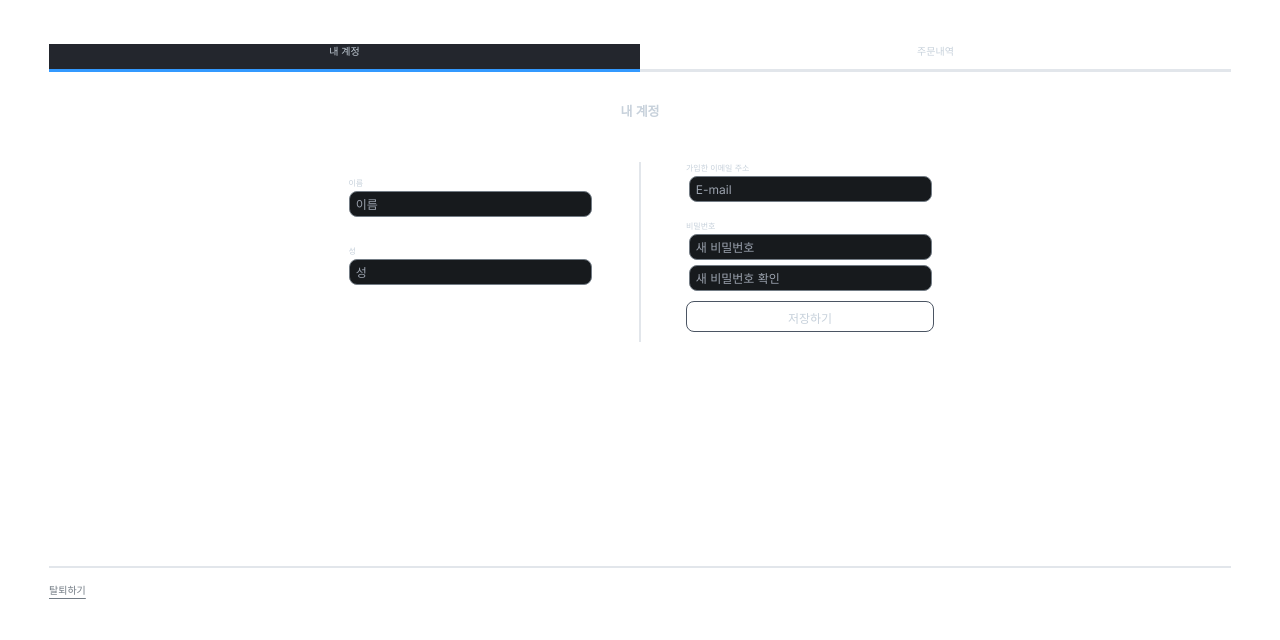
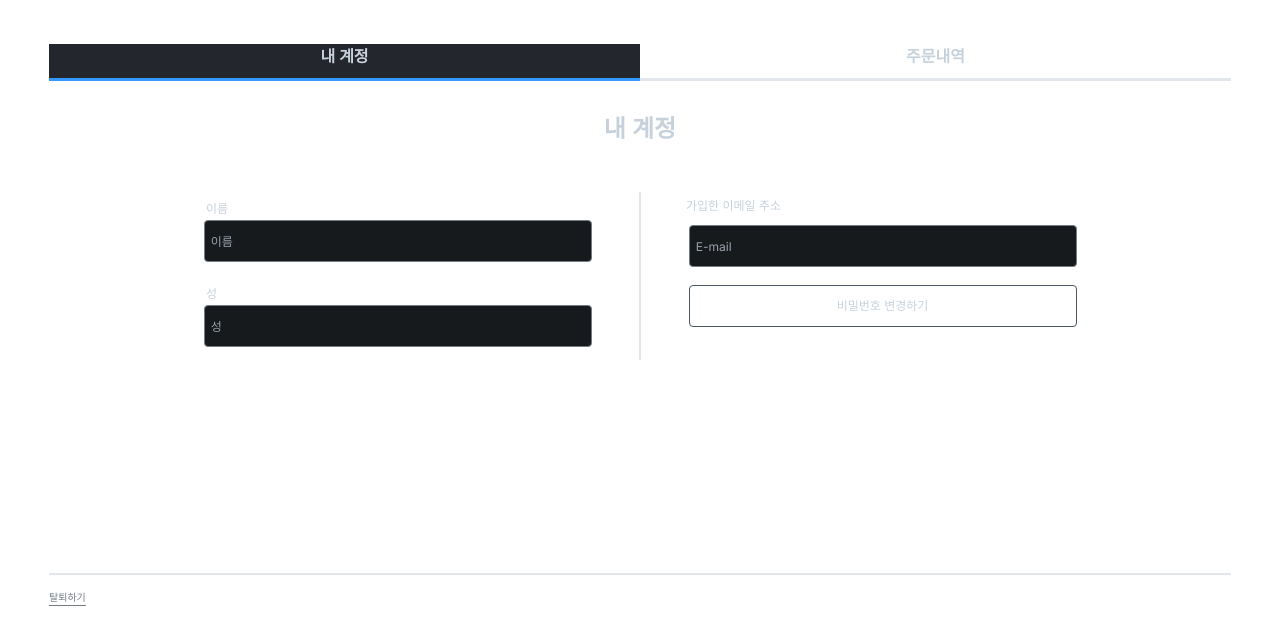
Before and after one commit to www-r/3D-FE, a Next.js app: page /my-page/setting in a window 1280 px wide. Shown: the top 640 px of the page. Built offline with nearby package versions, Linux system fonts and the light colour scheme.

Commit message:
feat: :sparkles: 마이페이지 수정
- 코드 분기

- 디자인 수정

- client component에 따른 함수 추가

```diff
--- a/src/app/my-page/orderHistory/page.tsx
+++ b/src/app/my-page/orderHistory/page.tsx
@@ -1,9 +1,5 @@
-import MyOrderHistory from '@/components/myPage/orderHistory/MyOrderHistroy'
+import MyOrderHistory from '@/components/myPage/orderHistory/MyOrderHistory'
 
 export default function OrderHistoryPage() {
-  return (
-    <>
-      <MyOrderHistory />
-    </>
-  )
+  return <></>
 }
--- a/src/components/myPage/MyPageNav.tsx
+++ b/src/components/myPage/MyPageNav.tsx
@@ -8,14 +8,14 @@ interface Props {
 
 export default function MyPageNav({ setSelectedTab, selectedTab }: Props) {
   return (
-    <div className="mt-8 flex">
+    <div className="mt-8 flex text-[1.6rem] font-semibold">
       <div
         onClick={() => setSelectedTab(true)}
         className={`${
           selectedTab ? 'border-primary-main bg-bg-2' : 'border-transparent-navy-30 '
         } flex w-full items-center justify-center  border-b-[0.3rem] hover:border-primary-main hover:bg-bg-2`}
       >
-        <button className="mb-4 h-full w-full text-[1rem]">내 계정</button>
+        <button className="mb-4 h-full w-full">내 계정</button>
       </div>
       <div
         onClick={() => setSelectedTab(false)}
@@ -23,7 +23,7 @@ export default function MyPageNav({ setSelectedTab, selectedTab }: Props) {
           !selectedTab ? 'border-primary-main bg-bg-2 ' : 'border-transparent-navy-30 '
         } flex w-full items-center justify-center  border-b-[0.3rem] hover:border-primary-main hover:bg-bg-2`}
       >
-        <button className="mb-4 h-full w-full text-[1rem]">주문내역</button>
+        <button className="mb-4 h-full w-full">주문내역</button>
       </div>
     </div>
   )
--- a/src/components/myPage/orderHistory/calendar/MyOrderCalendar.tsx
+++ b/src/components/myPage/orderHistory/calendar/MyOrderCalendar.tsx
@@ -86,7 +86,7 @@ export default function MyOrderCalendar() {
 
   return (
     <div className="mb-8 mt-6 flex w-[65%] text-neutral-navy-200">
-      <div className="rounded-lg flex border border-gray-600 bg-neutral-navy-950 p-2.5 placeholder-gray-400 focus:border-blue-500 focus:ring-blue-500 sm:text-sm">
+      <div className="flex rounded-sm border border-gray-600 bg-neutral-navy-950 p-2.5 placeholder-gray-400 focus:border-blue-500 focus:ring-blue-500 sm:text-sm">
         {/* 조회 시작날짜 캘린더 */}
         <DatePicker
           locale={ko}
@@ -111,7 +111,7 @@ export default function MyOrderCalendar() {
 
       <span className="mx-8 pt-2 text-center text-[1.6rem]">~</span>
 
-      <div className="rounded-lg flex border border-gray-600 bg-neutral-navy-950 p-2.5 placeholder-gray-400 focus:border-blue-500 focus:ring-blue-500 sm:text-sm">
+      <div className="flex rounded-sm border border-gray-600 bg-neutral-navy-950 p-2.5 placeholder-gray-400 focus:border-blue-500 focus:ring-blue-500 sm:text-sm">
         {/* 조회 종료날짜 캘린더 */}
         <DatePicker
           locale={ko}
--- a/src/components/myPage/setting/MyAccountSetting.tsx
+++ b/src/components/myPage/setting/MyAccountSetting.tsx
@@ -4,79 +4,133 @@
 'use client'
 import React, { useState } from 'react'
 import AccountDeleteModal from './AccountDelete'
+import { tr } from 'date-fns/locale'
+import { useForm } from 'react-hook-form'
 
 export default function MyAccountSetting() {
+  const {
+    register,
+    handleSubmit,
+    getValues,
+    formState: { isDirty, errors, isValid },
+  } = useForm()
+
+  // 비밀번호 변경 input Visibility
+  const [passwordChangeVisibility, setPasswordChangeVisibility] = useState(false)
   //탈퇴 동의 체크 여부 state
   const [deleteAccepted, setDeleteAccepted] = useState(false)
   //모달창 출력 여부 state
   const [showModal, setShowModal] = useState(false)
+
+  const handlePasswordChangeInputVisibility = () => {
+    setPasswordChangeVisibility(true)
+  }
 
   const handleModalClose = () => {
     setShowModal(false)
     setDeleteAccepted(false)
   }
 
+  const onSubmit = () => {
+    console.log('')
+  }
+
   return (
     <section>
       <div className="flex flex-col items-center justify-center">
-        <h1 className="mb-[4rem] mt-[3rem] text-[1.3rem] font-semibold">내 계정</h1>
-        <form className="mb-[19%] flex">
+        <h1 className="mb-[4rem] mt-[3rem] text-[2.4rem] font-semibold">내 계정</h1>
+        <form className="mb-[18%] flex" onSubmit={handleSubmit(onSubmit)}>
           {/* 성, 이름 Input */}
           <div className="flex flex-col">
-            <div className="mx-1 my-5 flex flex-col">
-              <h4 className="my-1 text-[0.8rem]">이름</h4>
+            <div className="mx-1 my-4 flex flex-col">
+              <h4 className="m-1 text-[1.2rem]">이름</h4>
               <input
                 type="text"
                 name="firstName"
                 placeholder="이름"
-                className="focus:ring-primary-600 focus:border-primary-600 rounded-lg h-[2.6rem] w-[24.3rem] border border-neutral-navy-300 bg-neutral-navy-950 p-2.5 dark:border-gray-600 dark:bg-neutral-navy-950 dark:placeholder-gray-400 dark:focus:border-blue-500 dark:focus:ring-blue-500 sm:text-sm"
+                className="disabled readonly h-[4.2rem] w-[38.8rem] rounded-sm border border-neutral-navy-300 bg-neutral-navy-950 p-2.5 focus:border-blue-500 focus:ring-blue-500 sm:text-sm"
               />
             </div>
 
-            <div className="mx-1 my-5 flex flex-col">
-              <h4 className="my-1 text-[0.8rem] ">성</h4>
+            <div className="mx-1 my-4 flex flex-col">
+              <h4 className="m-1 text-[1.2rem] ">성</h4>
               <input
                 type="text"
                 name="lastName"
-                className="focus:ring-primary-600 focus:border-primary-600 rounded-lg h-[2.6rem] w-[24.3rem] border border-neutral-navy-300 bg-neutral-navy-950 p-2.5 dark:border-gray-600 dark:bg-neutral-navy-950 dark:placeholder-gray-400 dark:focus:border-blue-500 dark:focus:ring-blue-500 sm:text-sm"
                 placeholder="성"
+                className="disabled readonly h-[4.2rem] w-[38.8rem] rounded-sm border border-neutral-navy-300 bg-neutral-navy-950 p-2.5 focus:border-blue-500 focus:ring-blue-500 sm:text-sm"
               />
             </div>
           </div>
 
-          <div className="mx-[4.5rem] h-[18rem] border border-transparent-navy-30"></div>
+          <div
+            className={`mx-[4.5rem] mt-2 ${
+              passwordChangeVisibility ? 'h-[29.2rem]' : 'h-[16.8rem]'
+            } border border-transparent-navy-30`}
+          ></div>
 
           {/* 가입한 이메일 주소, 비밀번호 */}
           <div className="flex flex-col">
-            <h4 className="mb-1 text-[0.8rem] ">가입한 이메일 주소</h4>
+            <h4 className="my-4 text-[1.2rem] ">가입한 이메일 주소</h4>
             <input
               type="email"
-              className="focus:ring-primary-600 focus:border-primary-600 rounded-lg mx-1 h-[2.6rem] w-[24.3rem] border border-neutral-navy-300 bg-neutral-navy-950 p-2.5 text-gray-900 dark:border-gray-600 dark:bg-neutral-navy-950 dark:text-white dark:placeholder-gray-400 dark:focus:border-blue-500 dark:focus:ring-blue-500 sm:text-sm"
               placeholder="E-mail"
+              className="disabled readonly mx-1 h-[4.2rem] w-[38.8rem] rounded-sm border border-neutral-navy-300 bg-neutral-navy-950 p-2.5 focus:border-blue-500 focus:ring-blue-500 sm:text-sm"
             />
 
-            {/* 비밀번호 Input */}
+            {/* 비밀번호 Input 변경내용 저장버튼*/}
+            {passwordChangeVisibility ? (
               <div className="mt-6 flex flex-col">
-              <h4 className="my-1 text-[0.8rem] ">비밀번호</h4>
+                <h4 className="m-1 text-[1.2rem] ">비밀번호</h4>
                 <input
                   type="password"
-                className="focus:ring-primary-600 focus:border-primary-600 rounded-lg mx-1 mb-2 h-[2.6rem] w-[24.3rem] border border-neutral-navy-300 bg-neutral-navy-950 p-2.5  dark:border-gray-600 dark:bg-neutral-navy-950 dark:text-white dark:placeholder-gray-400 dark:focus:border-blue-500 dark:focus:ring-blue-500 sm:text-sm"
                   placeholder="새 비밀번호"
+                  aria-invalid={!isDirty ? undefined : errors.password ? 'true' : 'false'}
+                  {...register('password', {
+                    required: '비밀번호는 필수입력입니다.',
+                    minLength: {
+                      value: 8,
+                      message: '8자 이상 비밀번호를 입력하세요.',
+                    },
+                  })}
+                  className="m-1 h-[4.2rem] w-[38.8rem] rounded-sm border border-neutral-navy-300 bg-neutral-navy-950 p-2.5 focus:border-blue-500 focus:ring-blue-500 sm:text-sm"
                 />
                 <input
-                type="passwordCheck"
-                className="focus:ring-primary-600 focus:border-primary-600 rounded-lg mx-1 mb-4 h-[2.6rem] w-[24.3rem] border border-neutral-navy-300 bg-neutral-navy-950 p-2.5  dark:border-gray-600 dark:bg-neutral-navy-950 dark:text-white dark:placeholder-gray-400 dark:focus:border-blue-500 dark:focus:ring-blue-500 sm:text-sm"
+                  type="password"
                   placeholder="새 비밀번호 확인"
+                  aria-invalid={!isDirty ? undefined : errors.password ? 'true' : 'false'}
+                  {...register('passwordConfirm', {
+                    pattern: {
+                      value:
+                        /^(?=.*[a-zA-Z])(?=.*[0-9])(?=.*[!@#$%^&*()_+])[a-zA-Z0-9!@#$%^&*()_+]{8,20}$/,
+                      message:
+                        '영문, 숫자, 특수문자를 각 1개 이상 사용하여 8~20자 이내로 작성해주세요.',
+                    },
+                    minLength: {
+                      value: 8,
+                      message: '최소 8자 입니다.',
+                    },
+                  })}
+                  className="m-1 h-[4.2rem] w-[38.8rem] rounded-sm border border-neutral-navy-300 bg-neutral-navy-950 p-2.5 focus:border-blue-500 focus:ring-blue-500 sm:text-sm"
                 />
-            </div>
 
-            {/* 변경내용 저장버튼 */}
                 <button
                   type="submit"
-              className="bg-transparent rounded-lg h-[3.1rem] w-full border border-gray-600 px-5 py-3 text-center text-sm "
+                  className="bg-transparent m-1 mt-4 h-[4.2rem] w-[38.8rem] rounded-sm border border-gray-600 px-5 py-3 text-center text-sm hover:border-blue-500"
                 >
                   저장하기
                 </button>
+              </div>
+            ) : (
+              <div className="mt-6 flex flex-col">
+                <button
+                  onClick={handlePasswordChangeInputVisibility}
+                  className="bg-transparent m-1 h-[4.2rem] w-[38.8rem] rounded-sm border border-gray-600 px-4 py-3 text-center text-sm hover:border-blue-500"
+                >
+                  비밀번호 변경하기
+                </button>
+              </div>
+            )}
           </div>
         </form>
       </div>
@@ -88,12 +142,9 @@ export default function MyAccountSetting() {
           setShowModal(true)
         }}
       >
-        <a
-          href="#"
-          className="dark:text-primary-500 text-[1rem] text-neutral-navy-300 underline underline-offset-4"
-        >
+        <p className="dark:text-primary-500 cursor-pointer text-[1rem] text-neutral-navy-300 underline underline-offset-4">
           탈퇴하기
-        </a>
+        </p>
       </div>
       <AccountDeleteModal isOpen={showModal} onClose={handleModalClose} />
     </section>
```
Also changed, not shown: src/app/my-page/page.tsx (+5 -2 lines), src/components/myPage/orderHistory/MyOrderHistory.tsx (+5 -21 lines), src/components/myPage/orderHistory/MyOrderHistoryItem.tsx (+7 -7 lines). Lines whose indentation alone changed are shown as unchanged.
